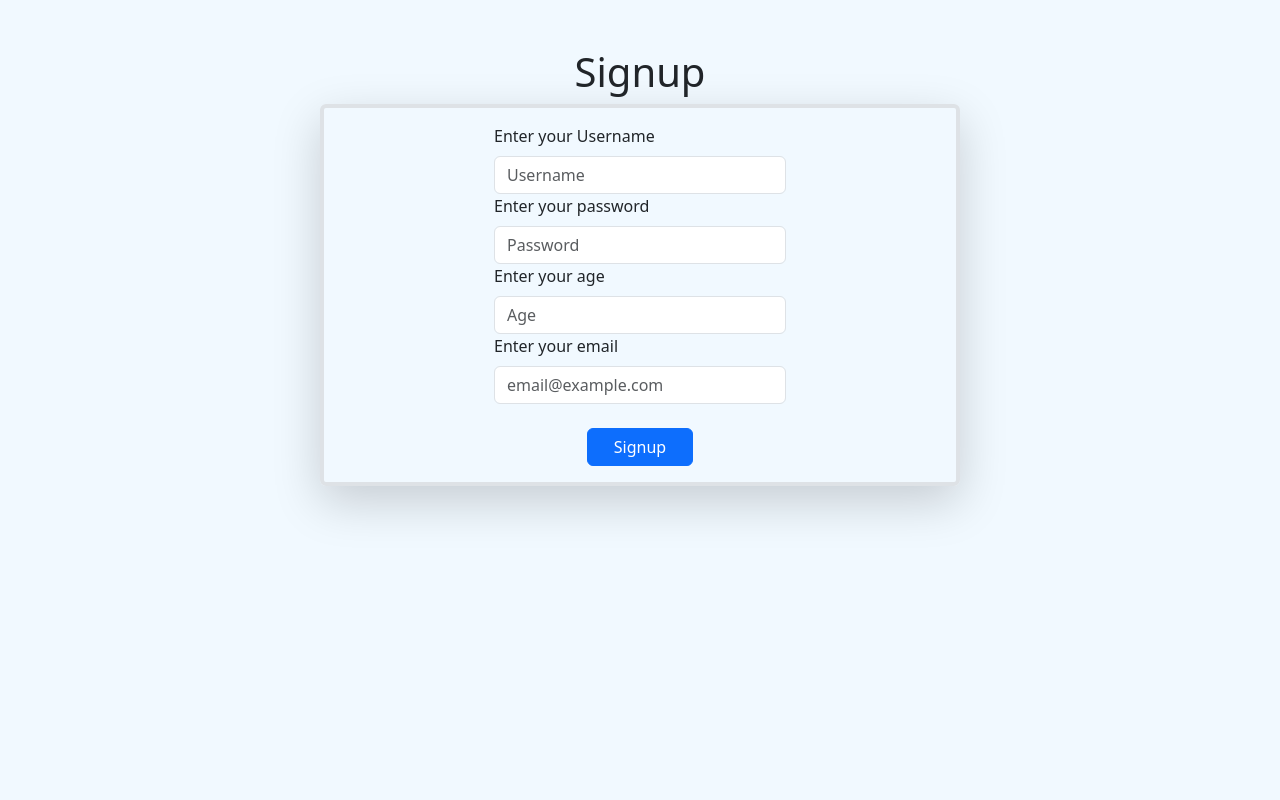
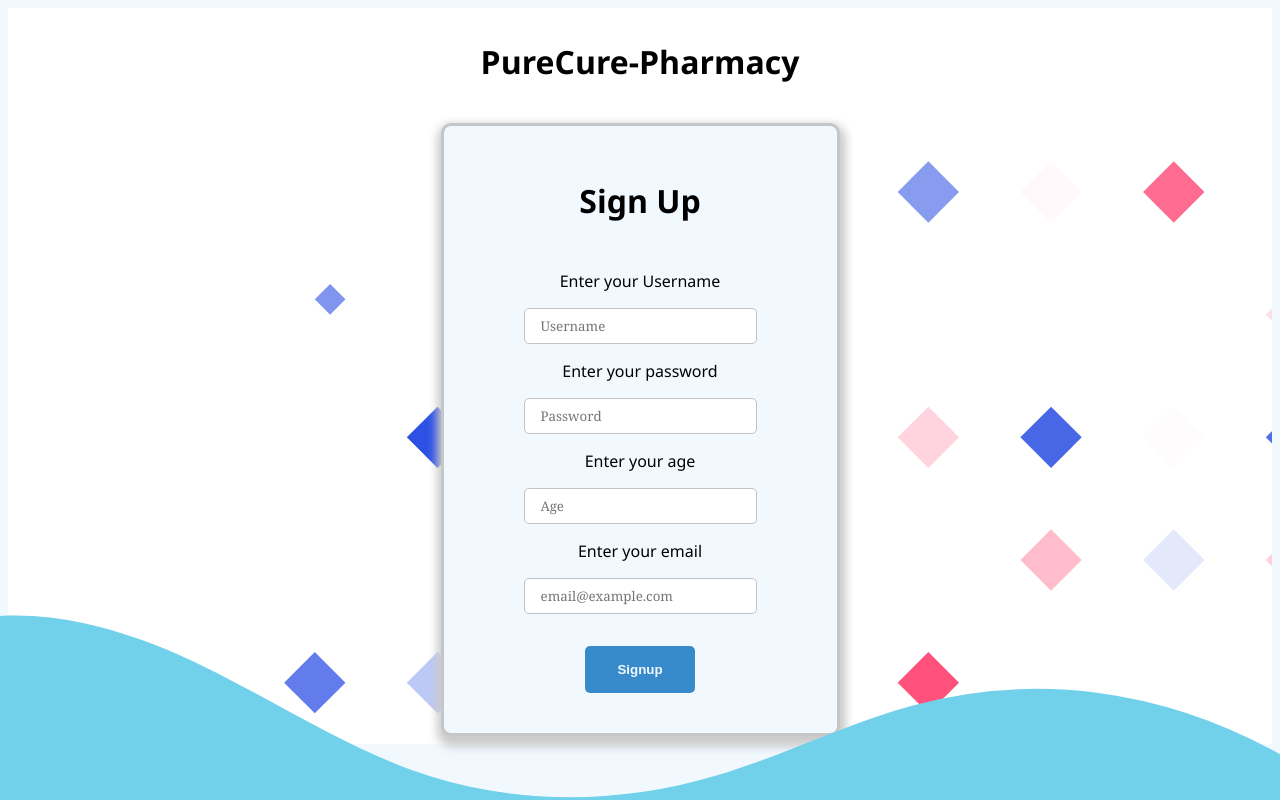
Before and after one commit to JullianMQ/medica-pharmacy, a PHP site: page /signup.php in a window 1280 px wide. Run offline with PHP 8.4, Linux system fonts and the light colour scheme.

Commit message:
updated signup page

```diff
--- a/css/signup_login.css
+++ b/css/signup_login.css
@@ -1,3 +1,118 @@
-html>* {
+html {
     background-color: #F1F9FF;
+    box-sizing: border-box;
+    font-size: 16px;
+    font-family: 'Segoe UI', Tahoma, Geneva, Verdana, sans-serif;
 }
+
+body {
+    background-image: url(../images/patternpad.svg);
+    background-size: cover;
+}
+
+.container {
+    display: grid;
+    place-items: center;
+}
+
+.custom-shape-divider-bottom-1711354436 {
+    position: absolute;
+    bottom: 0;
+    left: 0;
+    width: 100%;
+    overflow: hidden;
+    line-height: 0;
+    transform: rotate(180deg);
+}
+
+.custom-shape-divider-bottom-1711354436 svg {
+    position: relative;
+    display: block;
+    width: calc(107% + 1.3px);
+    height: 201px;
+}
+
+.custom-shape-divider-bottom-1711354436 .shape-fill {
+    fill: #71D1EB;
+}
+
+/** For mobile devices **/
+@media (max-width: 767px) {
+    .custom-shape-divider-bottom-1711354436 svg {
+        width: calc(121% + 1.3px);
+        height: 110px;
+    }
+}
+
+.title-header {
+    display: flex;
+    padding: 2rem;
+    font-size: 2rem;
+    font-weight: bolder;
+}
+
+.form-container {
+    padding: 2rem 4rem;
+    display: flex;
+    flex: 1;
+    justify-content: center;
+    align-items: center;
+    flex-direction: column;
+    background-color: #F1F9FF;
+    border: 3px solid #c6c6c6;
+    border-radius: 10px;
+    box-shadow: 1px 6px 10px 5px #cbcbcb;
+}
+
+.header-h1 {
+    font-weight: 600;
+    margin-bottom: 3rem;
+}
+
+.form {
+    margin: .5rem;
+}
+
+.form-text {
+    margin: 1rem;
+    padding: .5rem 1rem;
+    border-radius: 5px;
+    border: 1px solid #c1c2c3;
+    font-family: Cambria, Cochin, Georgia, Times, 'Times New Roman', serif;
+}
+
+.form-button {
+    padding: 1rem 2rem;
+    margin-top: 1rem;
+    margin-bottom: .5rem;
+    background-color: #378BCB;
+    border: 0;
+    border-radius: 5px;
+    font-weight: bolder;
+    color: #F1F9FF;
+}
+
+@media screen and (max-width: 410px){
+    html {
+        font-size: 12px;
+    }
+}
+
+@media screen and (max-width: 280px){
+    .title-header {
+        display: flex;
+        padding: 1rem;
+        font-size: 2rem;
+        font-weight: bolder;
+    }
+    .form-container {
+        padding: .5rem .5rem;
+    }
+    .form {
+        margin: 0;
+    }
+    .form-text {
+        margin: .3rem;
+        padding: .1rem .3rem;
+    }
+}
--- a/login.php
+++ b/login.php
@@ -3,6 +3,7 @@
 <head>
     <meta charset="UTF-8">
     <meta name="viewport" content="width=device-width, initial-scale=1.0">
+    <link rel="stylesheet" href="css/signup_login.css">
     <title>PureCure Pharmacy | Login</title>
 </head>
 <body>
--- a/signup.php
+++ b/signup.php
@@ -14,62 +14,40 @@
     CARD-BG-FOOT-2: #E2FCD6
     BUTTON-BG-2: #14967F
     !-->
-
 <head>
     <meta charset="UTF-8">
     <meta name="viewport" content="width=device-width, initial-scale=1.0">
-    <link href="https://cdn.jsdelivr.net/npm/bootstrap@5.3.3/dist/css/bootstrap.min.css" rel="stylesheet" integrity="sha384-QWTKZyjpPEjISv5WaRU9OFeRpok6YctnYmDr5pNlyT2bRjXh0JMhjY6hW+ALEwIH" crossorigin="anonymous">
-    <link rel="stylesheet" href="css/signup_login.css">
+    <link rel="stylesheet" href="css/signup_login.css"/>
     <title>PureCure Pharmacy | Signup</title>
 </head>
 <body>
-    <h1 class="d-grid justify-content-center mt-5">Signup</h1>
+    <div class="container">
+        <header class="title-header">PureCure-Pharmacy</header>
+        <form action="includes/signup.inc.php" method="POST" class="form">
+            <div class="form-container">
+                <h1 class="header-h1">Sign Up</h1>
+                <label for="username" class="">Enter your Username</label>
+                <input type="text" name="username" class="form-text" placeholder="Username">
 
-    <div class="container rounded border border-4 shadow-lg col-6">
-        <form action="includes/signup.inc.php" method="POST" class="form">
-            <div class="row">
-                <div class="col-3"></div>
-                <div class="col-6">
-                    <label for="username" class="form-label flex-fill mt-3">Enter your Username</label>
-                    <input type="text" name="username" class="form-control flex-fill" placeholder="Username">
-                </div>
-                <div class="col-3"></div>
+                <label for="pword" class="form-label flex-fill">Enter your password</label>
+                <input type="password" name="pword" class="form-text" placeholder="Password">
+
+                <label for="age" class="form-label">Enter your age</label>
+                <input type="number" name="age" class="form-text" placeholder="Age">
+
+                <label for="email" class="form-label">Enter your email</label>
+                <input type="email" name="email" class="form-text" placeholder="email@example.com">
+                <input type="submit" class="form-button" value="Signup">
             </div>
+        </form>
+    </div>
+    <footer>
+        <div class="custom-shape-divider-bottom-1711354436">
+            <svg data-name="Layer 1" xmlns="http://www.w3.org/2000/svg" viewBox="0 0 1200 120" preserveAspectRatio="none">
+                <path d="M321.39,56.44c58-10.79,114.16-30.13,172-41.86,82.39-16.72,168.19-17.73,250.45-.39C823.78,31,906.67,72,985.66,92.83c70.05,18.48,146.53,26.09,214.34,3V0H0V27.35A600.21,600.21,0,0,0,321.39,56.44Z" class="shape-fill"></path>
+            </svg>
+        </div>
+    </footer>
 
-            <div class="row">
-                <div class="col-3"></div>
-                <div class="col-6">
-                    <label for="pword" class="form-label flex-fill">Enter your password</label>
-                    <input type="password" name="pword" class="form-control flex-fill" placeholder="Password">
-                </div>
-                <div class="col-3"></div>
-            </div>
-
-            <div class="row">
-                <div class="col-3"></div>
-                <div class="col-6">
-                    <label for="age" class="form-label">Enter your age</label>
-                    <input type="number" name="age" class="form-control flex-fill" placeholder="Age">
-                </div>
-                <div class="col-3"></div>
-            </div>
-
-            <div class="row">
-                <div class="col-3"></div>
-                <div class="col-6">
-                    <label for="email" class="form-label">Enter your email</label>
-                    <input type="email" name="email" class="form-control mb-4 flex-fill" placeholder="email@example.com">
-                </div>
-                <div class="col-3"></div>
-            </div>
-
-            <div class="row">
-                <div class="col-5"></div>
-                <input type="submit" class="btn btn-primary mb-3 col-2" value="Signup">
-                <div class="col-5"></div>
-            </div>
-    </form>
-    </div>
 </body>
-    <script src="https://cdn.jsdelivr.net/npm/bootstrap@5.3.3/dist/js/bootstrap.bundle.min.js" integrity="sha384-YvpcrYf0tY3lHB60NNkmXc5s9fDVZLESaAA55NDzOxhy9GkcIdslK1eN7N6jIeHz" crossorigin="anonymous"></script>
 </html>
```
Also changed, not shown: images/deleteme.txt (deleted), images/patternpad.jpg (added), images/patternpad.svg (added).
